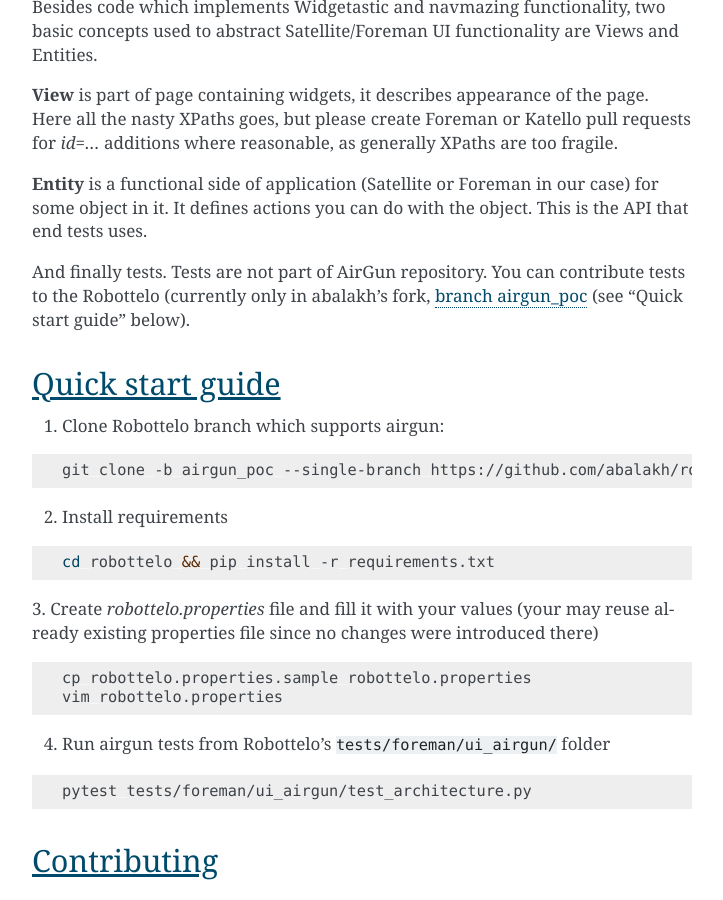
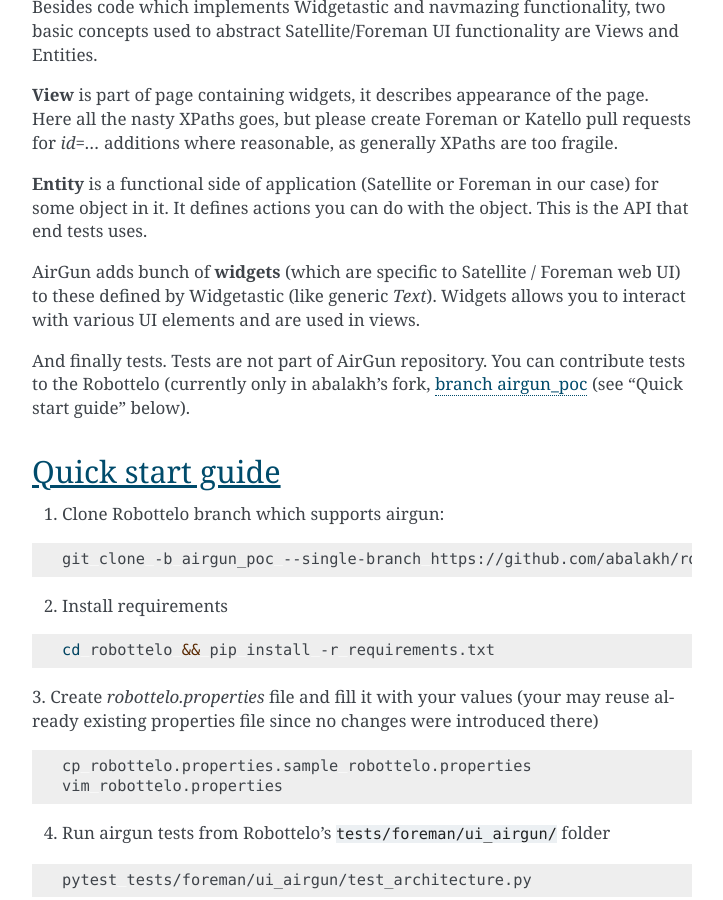
Before and after one commit to SatelliteQE/airgun, a Sphinx documentation site: the page built from docs/index.rst, in a window 1280 px wide and 900 px high, scrolled down 696 px. Shown: the whole window, without its empty margins (388-1111 px from the left). Built offline with Sphinx 7.4.7, drawn with Linux system fonts in a browser that asks for light colours.

Commit message:
Added a note about widgets

```diff
--- a/docs/index.rst
+++ b/docs/index.rst
@@ -37,6 +37,10 @@
 **Entity** is a functional side of application (Satellite or Foreman in our
 case) for some object in it. It defines actions you can do with the object.
 This is the API that end tests uses.
+
+AirGun adds bunch of **widgets** (which are specific to Satellite / Foreman
+web UI) to these defined by Widgetastic (like generic `Text`). Widgets allows
+you to interact with various UI elements and are used in views.
 
 And finally tests. Tests are not part of AirGun repository. You can
 contribute tests to the Robottelo (currently only in abalakh's fork, `branch
```
